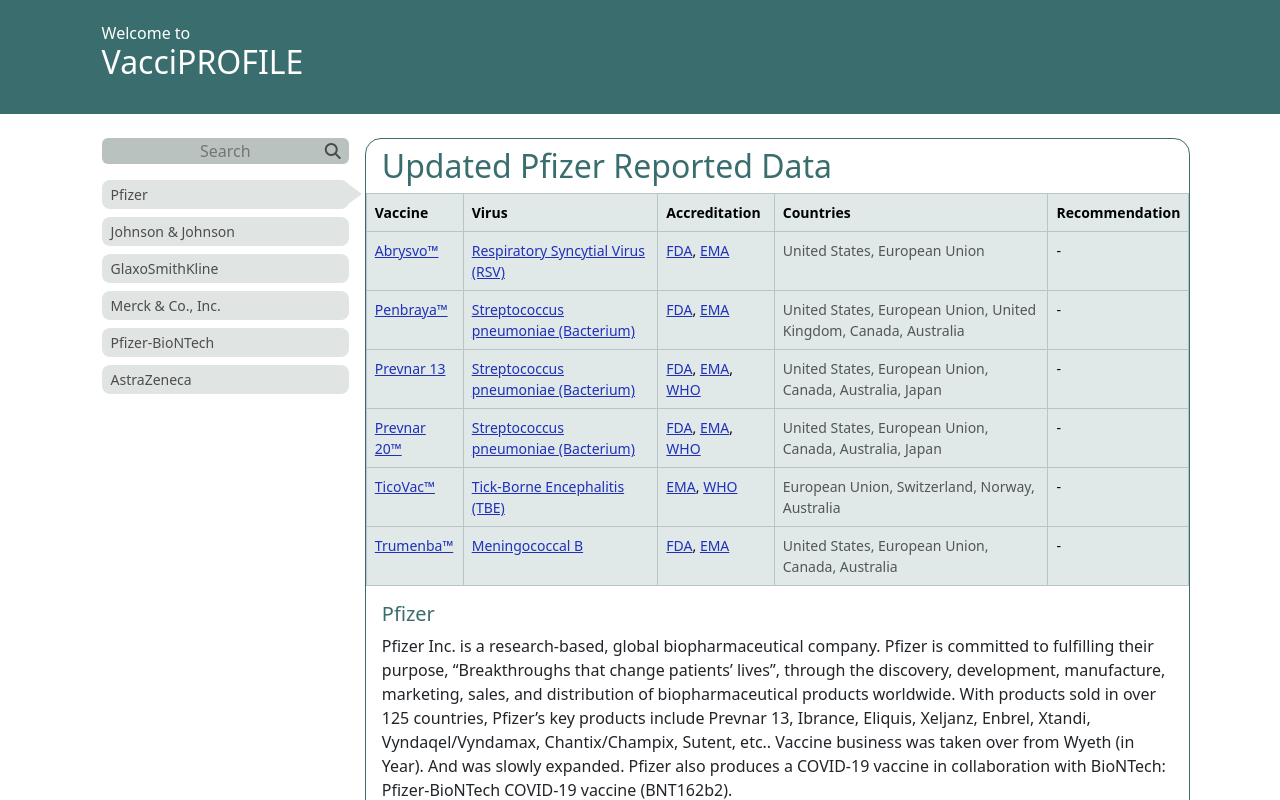
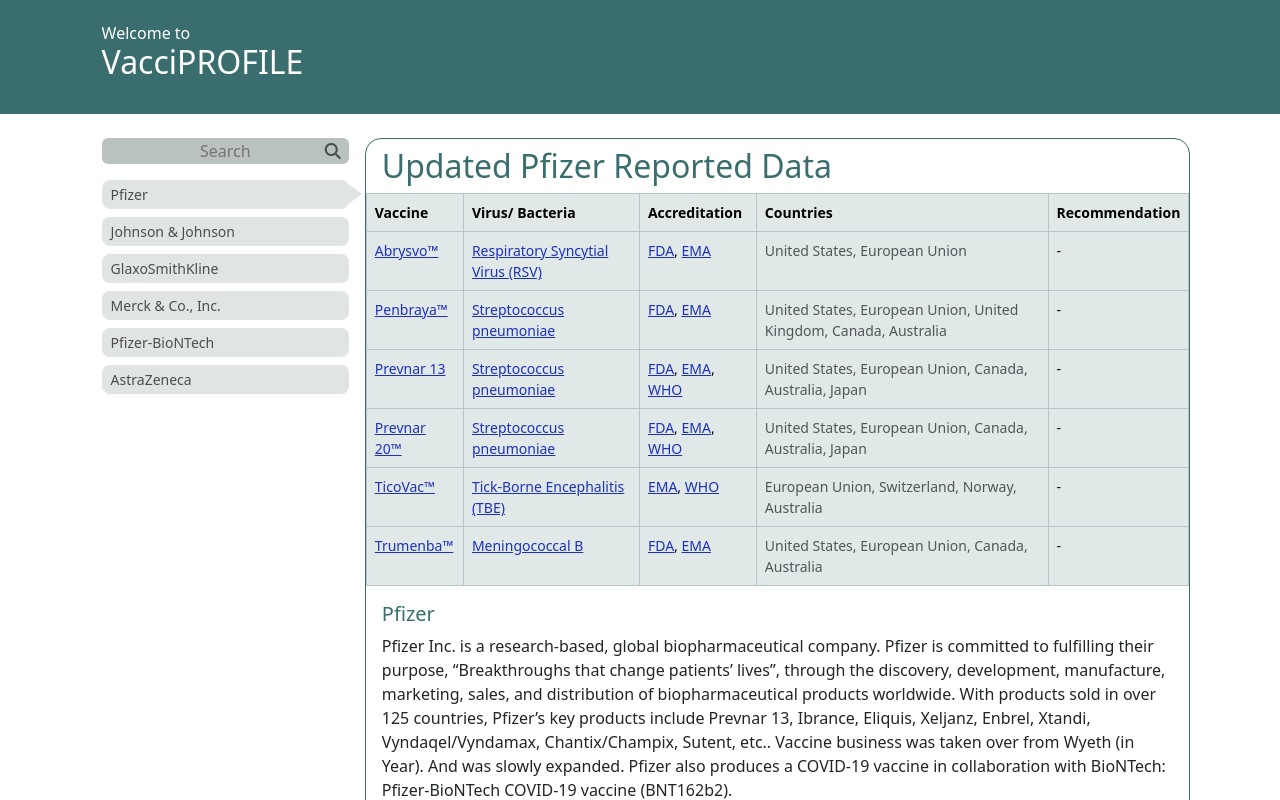
Before and after one commit to gudaedujobs/vacciprofile, a React (Create React App) app in the folder client/: page / in a window 1280 px wide. Both pictures are taken after a click on the element "Pfizer". Shown: the top 800 px of the page. Built offline with nearby package versions, Linux system fonts and the light colour scheme.

Commit message:
Latest update

```diff
--- a/client/src/App.js
+++ b/client/src/App.js
@@ -18,9 +18,9 @@
         searchKeyword: ''
     })
     const [selectedVirus, setSelectedVirus] = useState({});
-    const [selectedVaccine, setSelectedVaccine] = useState(vaccines[0]);
+    const [selectedVaccine, setSelectedVaccine] = useState({});
     const [selectedManufacturer, setSelectedManufacturer] = useState({});
-    const [selectedAccreditation, setSelectedAccreditation] = useState(vaccines[0].accreditation[0])
+    const [selectedAccreditation, setSelectedAccreditation] = useState("")
     const [detailsType, setDetailsType] = useState("");
     const [manufacturersList, setManufacturersList] = useState(manufacturers);
     const [changedFrom, setChangedFrom] = useState('');
@@ -40,7 +40,7 @@
     };
 
     const handleSelectVaccine = vx => {
-        const vaccine = vaccines.find(vaccine=> vaccine.name === vx.name);
+        const vaccine = vaccines.find(vaccine => vaccine.name === vx.name);
         setSelectedVaccine(vaccine);
         setDetailsType("Vaccine");
     };
@@ -82,7 +82,6 @@
 
     const convertCamelCaseToReadable = string => {
         return string==="ceo" ? "CEO" : string.replace(/([A-Z])/g, ' $1')
-                              .replace(/^./, (str) => str.toUpperCase());
     };
 
     const italizeScientificNames = text => {
--- a/client/src/assets/data/viruses.json
+++ b/client/src/assets/data/viruses.json
@@ -20,7 +20,7 @@
     },
     {
         "virusId": 3,
-        "name": "Streptococcus pneumoniae (Bacterium)",
+        "name": "Streptococcus pneumoniae",
         "description": "Pneumococcal disease is caused by the bacterium Streptococcus pneumoniae. It can lead to various serious infections, including pneumonia, meningitis, and sepsis. The disease predominantly affects children and older adults, but can also impact other age groups. Symptoms can range from mild respiratory issues to severe illness requiring hospitalization.",
         "vaccines": [
             { "vaccineId": 3 },
--- a/client/src/components/Main.js
+++ b/client/src/components/Main.js
@@ -1,4 +1,4 @@
-import React, { useEffect, useRef } from 'react';
+import React, { useState, useEffect, useRef } from 'react';
 
 import NavigationTable from './NavigationTable';
 import Virus from './Virus';
@@ -30,6 +30,8 @@
     const detailsRef = useRef(null);
     const prevChangedFrom = useRef(changedFrom);
 
+    const [slideClass, setSlideClass] = useState('slide-left');
+
     useEffect(() => {
         if (prevChangedFrom.current !== 'Sidebar' && changedFrom !== 'Sidebar') {
             if (detailsRef.current) {
@@ -39,8 +41,16 @@
         prevChangedFrom.current = changedFrom;
     }, [selectedVirus, selectedVaccine, selectedManufacturer, selectedAccreditation, changedFrom]);
 
-    return <div className='view-container bg-white col-6 col-sm-8 col-lg-9 p-0 slide-left'>
-        <div className='border border-primary border-1 rounded-4'>
+    useEffect(() => {
+        setSlideClass('');
+        const timeout = setTimeout(() => {
+            setSlideClass('slide-left');
+        }, 0);
+        return () => clearTimeout(timeout);
+    }, [selectedManufacturer]);
+
+    return <div className={`view-container bg-white col-6 col-sm-8 col-lg-9 p-0 ${slideClass}`}>
+        <div className='border border-primary border-1 rounded-4 slide-left'>
             { manufacturersList.length === 0 ? <div className='empty-view d-flex justify-content-center align-items-center'>
                     <span className='clear-filters text-decoration-underline' onClick={()=>setActiveFilters({...activeFilters, searchString: '', firstAlphabet: ''})}>
                         Clear filters
@@ -64,7 +74,7 @@
                     getVirusByVaccine={getVirusByVaccine}
                     getCountriesByVaccine={getCountriesByVaccine}
                     getRecommendationByVaccine={getRecommendationByVaccine}
-                />:``}
+                /> : ``}
                 <div className='details-container px-3 pt-2 pb-3' ref={detailsRef}>
                     {detailsType==="Virus"
                     ? <Virus
@@ -74,7 +84,7 @@
                     ? <Vaccine
                         selectedVaccine={selectedVaccine}
                         italizeScientificNames={italizeScientificNames}
-                    />: detailsType==="Manufacturer"
+                    /> : detailsType==="Manufacturer"
                     ? <Manufacturer
                         selectedManufacturer={selectedManufacturer}
                         getVaccinesByManufacturer={getVaccinesByManufacturer}
--- a/client/src/components/Manufacturer.js
+++ b/client/src/components/Manufacturer.js
@@ -17,7 +17,7 @@
             <tbody>
                 {Object.entries(selectedManufacturer.information).map(([attributeKey, attributeValue], index) => {
                     return attributeKey !== "sources" && attributeKey !== "lastUpdated" ? <tr key={index}>
-                        <td className='text-center' style={{ width: '50%' }}>{convertCamelCaseToReadable(attributeKey)}</td>
+                        <td className='text-center text-capitalize' style={{ width: '50%' }}>{convertCamelCaseToReadable(attributeKey)}</td>
                         <td className='text-center'>{attributeValue}</td>
                     </tr> : <></> ;
                 })}
--- a/client/src/components/NavigationTable.js
+++ b/client/src/components/NavigationTable.js
@@ -18,7 +18,7 @@
             <thead>
                 <tr>
                     <th>Vaccine</th>
-                    <th>Virus</th>
+                    <th>Virus/ Bacteria</th>
                     <th>Accreditation</th>
                     <th>Countries</th>
                     <th>Recommendation</th>
```
